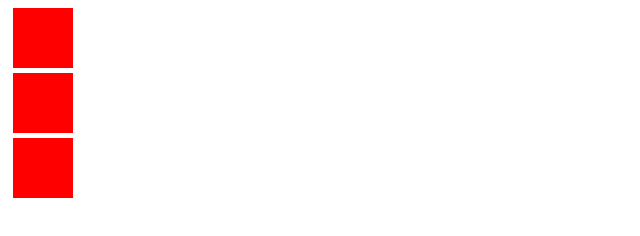
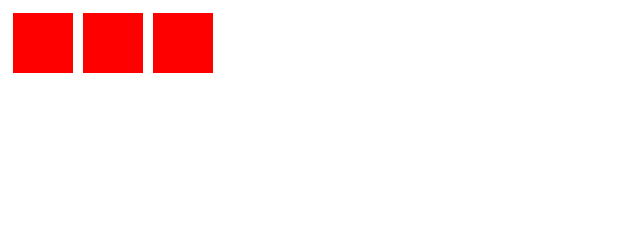
Before and after one commit to jvjs3g/FlexBox, a plain HTML site: page index.html in a window 1280 px wide. Shown: the whole page, without its empty margins (0-640 px from the left). Drawn offline with Linux system fonts and the light colour scheme.

Commit message:
Começando com flex

```diff
--- a/styles.css
+++ b/styles.css
@@ -1,5 +1,6 @@
 #app {
-
+  display: flex;
+  flex-direction: row;
 }
 
 .box {
```
